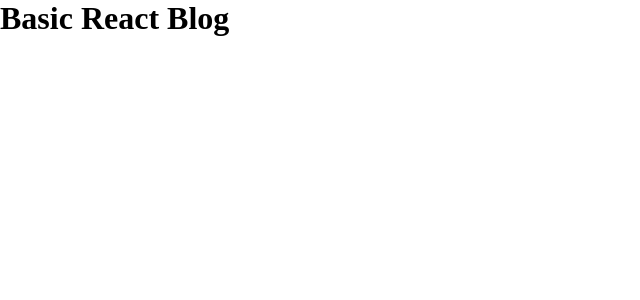
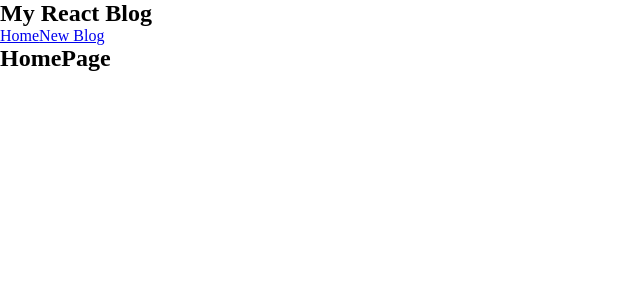
Before and after one commit to gerry9009/basic-react-blog, a React (Create React App) app: page / in a window 1280 px wide. Shown: the top 300 px of the page, without its empty margins (0-640 px from the left). Built offline with nearby package versions, Linux system fonts and the light colour scheme.

Commit message:
Created components

```diff
--- a/src/App.js
+++ b/src/App.js
@@ -1,9 +1,14 @@
 import "./App.css";
+import Navbar from "./components/Navbar";
+import Home from "./components/Home";
 
 const App = () => {
   return (
     <div className="App">
-      <h1>Basic React Blog</h1>
+      <Navbar />
+      <div className="content">
+        <Home />
+      </div>
     </div>
   );
 };
--- /dev/null
+++ b/src/components/Home.js
@@ -0,0 +1,9 @@
+const Home = () => {
+  return (
+    <div className="home">
+      <h2>HomePage</h2>
+    </div>
+  );
+};
+
+export default Home;
--- /dev/null
+++ b/src/components/Navbar.js
@@ -0,0 +1,13 @@
+const Navbar = () => {
+  return (
+    <nav className="navbar">
+      <h1>My React Blog</h1>
+      <div className="links">
+        <a href="/">Home</a>
+        <a href="/create">New Blog</a>
+      </div>
+    </nav>
+  );
+};
+
+export default Navbar;
```
